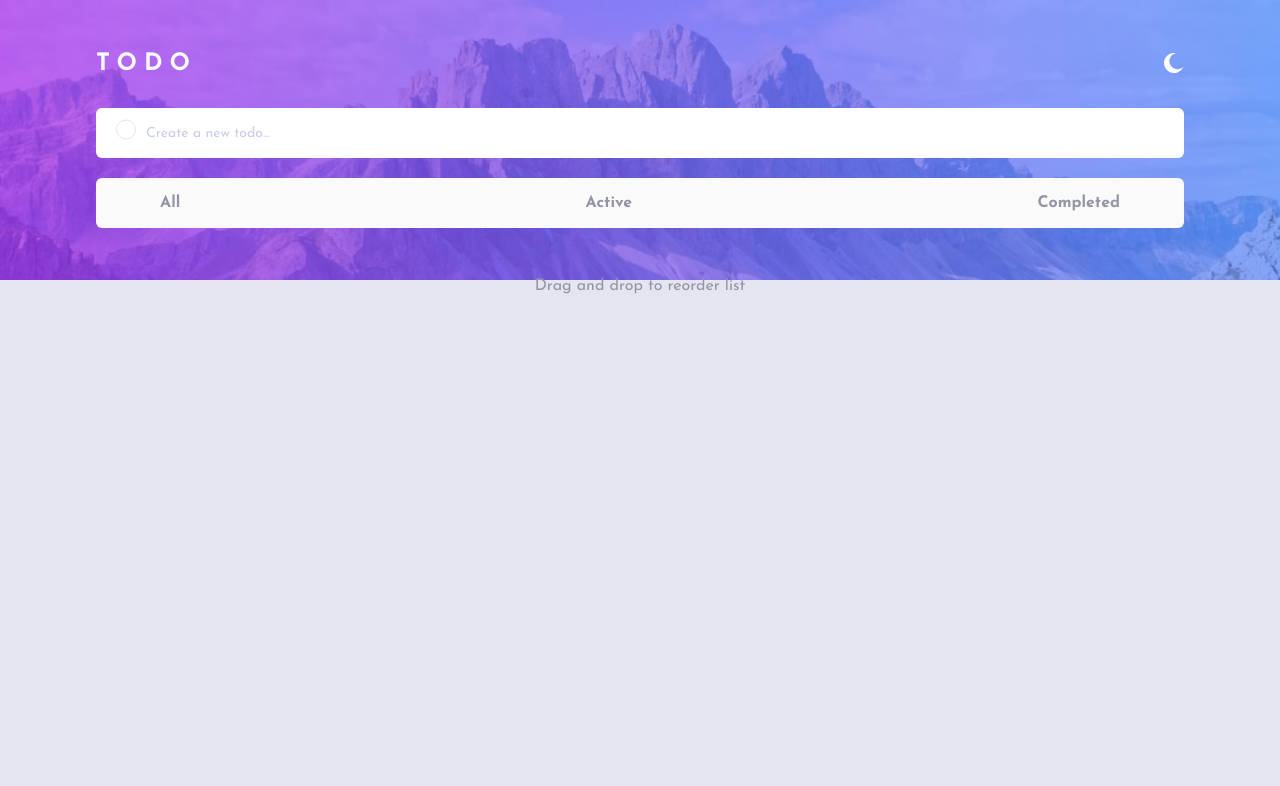
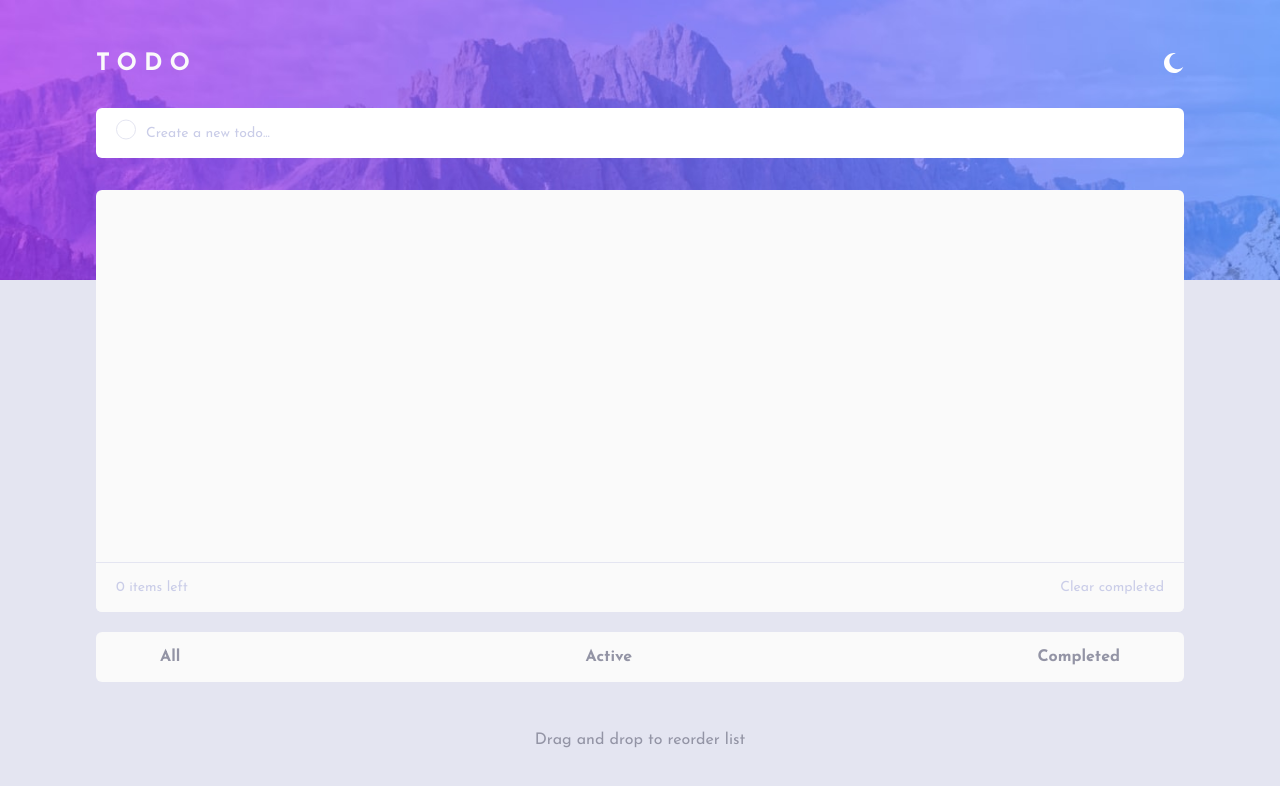
Before and after one commit to sun-empire-solutions/todo-app, a React app: page / in a window 1280 px wide. Shown: the top 786 px of the page. Built offline with nearby package versions, Linux system fonts and the light colour scheme.

Commit message:
Create TodoList component

```diff
--- a/src/containers/TodosContainer.tsx
+++ b/src/containers/TodosContainer.tsx
@@ -2,7 +2,7 @@ import { Header } from "../components/Header";
 import { Input } from "../components/Input";
 import { useTodos } from "../hooks/use-todos";
 import { Footer } from "../components/Footer";
-import { TodoItem } from "../components/TodoItem";
+import { TodosList } from "./TodosList";
 
 const TodosContainer = () => {
   const { todos, addTodo } = useTodos();
@@ -11,9 +11,7 @@ const TodosContainer = () => {
     <div className="todos-container">
       <Header title="Todo" />
       <Input onSubmit={addTodo} />
-      {todos?.map((item) => (
-        <TodoItem item={item} onRemove={() => {}} />
-      ))}
+      <TodosList items={todos} />
       <Footer />
     </div>
   );
--- /dev/null
+++ b/src/containers/TodosList.tsx
@@ -0,0 +1,31 @@
+import { useMemo } from "react";
+import { TodoItem } from "../components/TodoItem";
+import { ITodo } from "../types";
+
+const TodosList = ({ items }: IProps) => {
+  const itemsLeft = useMemo(
+    () => items.filter((item) => !item.completed).length,
+    [items]
+  );
+
+  return (
+    <div className="todos-list">
+      <div className="items">
+        {items?.map((item) => (
+          <TodoItem item={item} onRemove={() => {}} />
+        ))}
+      </div>
+      <div className="footer todo-item">
+        <span className="items-left">{`${itemsLeft} items left`}</span>
+        <span className="clear" role="button">
+          Clear completed
+        </span>
+      </div>
+    </div>
+  );
+};
+
+type IProps = {
+  items: ITodo[];
+};
+export { TodosList };
--- a/src/styles/components/todo-item.scss
+++ b/src/styles/components/todo-item.scss
@@ -4,7 +4,6 @@
   width: 100%;
   border: none;
   height: 50px;
-  border-radius: 6px;
   color: $DarkGrayishBlue;
   font-size: 14px;
   display: flex;
--- a/src/styles/containers/_all.scss
+++ b/src/styles/containers/_all.scss
@@ -1 +1,2 @@
 @import "./todos-container";
+@import "./todos-list";
--- /dev/null
+++ b/src/styles/containers/todos-list.scss
@@ -0,0 +1,28 @@
+.todos-list {
+  margin-top: 2rem;
+  height: 70%;
+  background-color: $VeryLightGray;
+  border-radius: 6px;
+  display: flex;
+  flex-direction: column;
+  justify-content: space-between;
+  overflow: hidden;
+
+  .items {
+    flex: 1;
+    overflow-y: scroll;
+  }
+
+  .footer {
+    color: hsl(234, 39%, 85%);
+    display: flex;
+    align-items: center;
+    justify-content: space-between;
+    padding: 0 20px;
+    border-top: 1px solid $LightGrayishBlue;
+  }
+
+  .todo-item:not(:last-child) {
+    border-bottom: 1px solid $LightGrayishBlue;
+  }
+}
```
